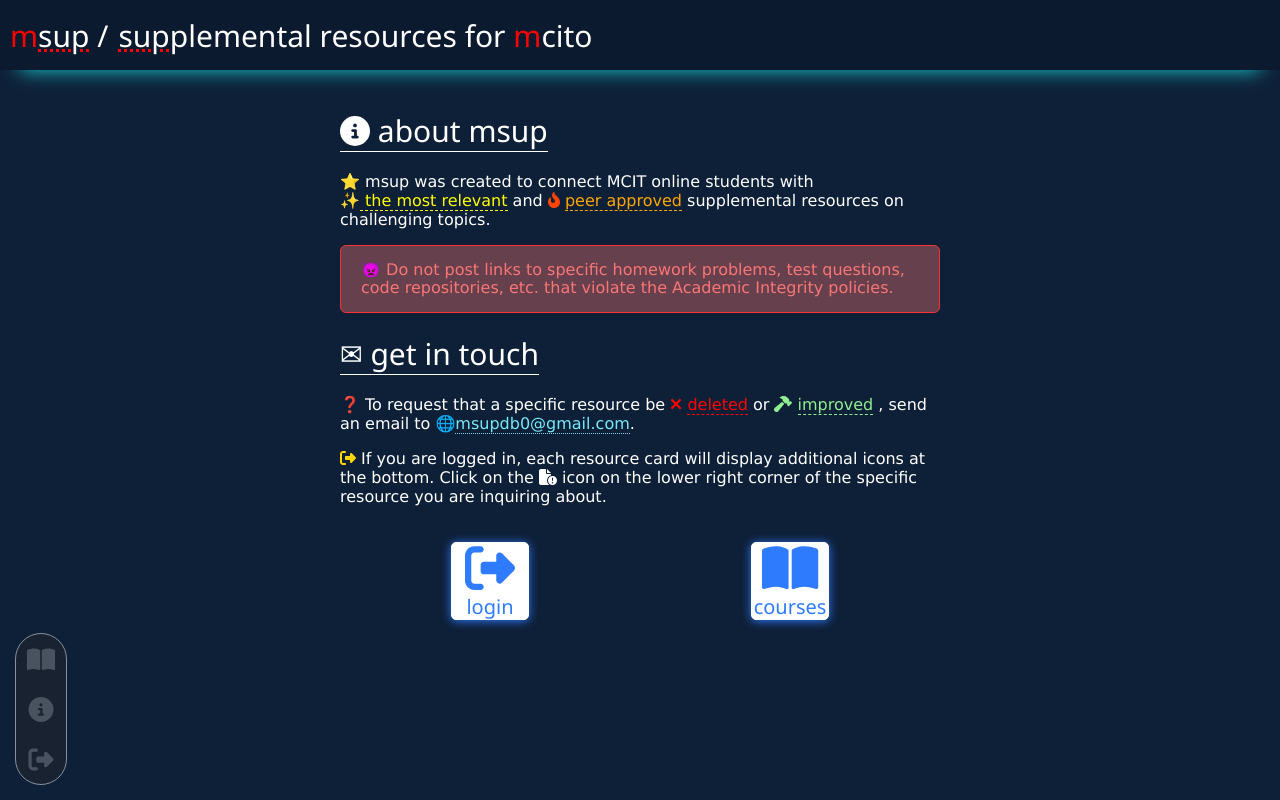
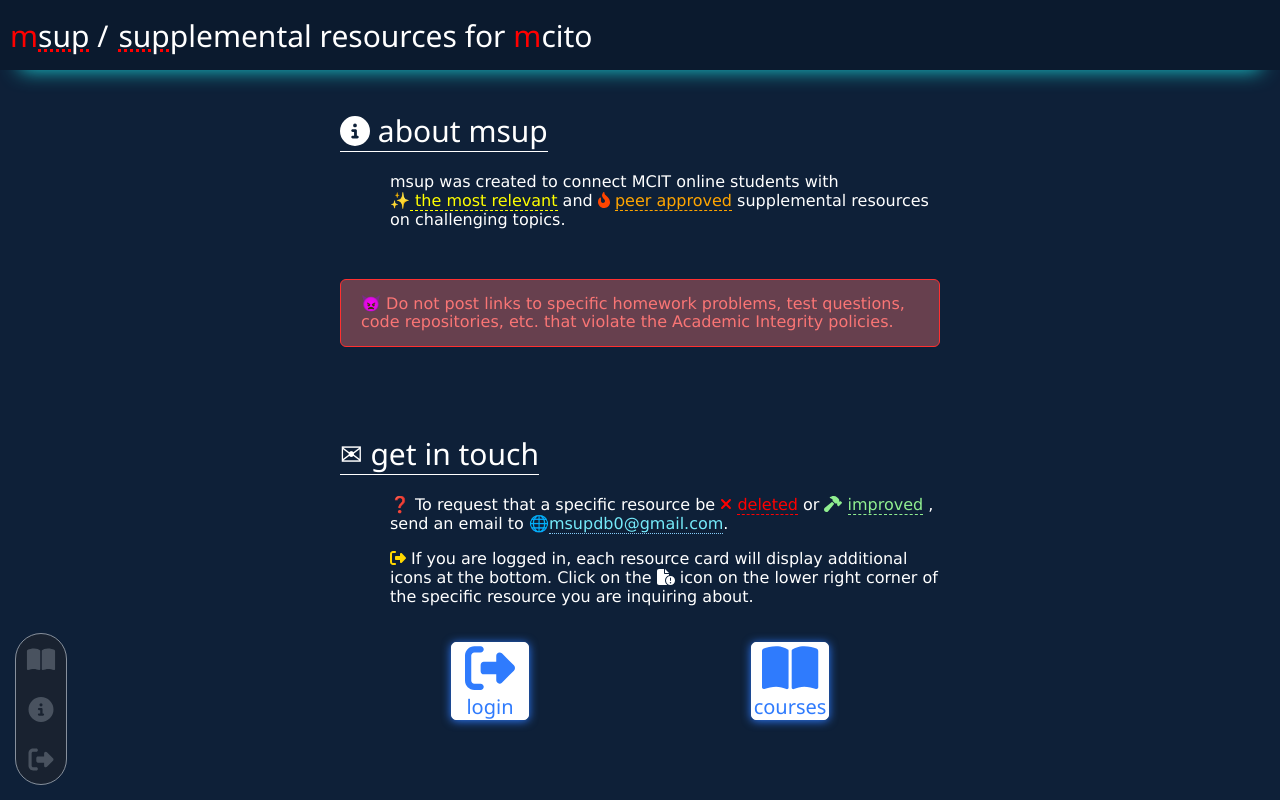
Before and after one commit to smx0/msup, a React (Vite) app: page /about in a window 1280 px wide. Built offline with nearby package versions, Linux system fonts and the light colour scheme; no server answers.

Commit message:
fade about text

```diff
--- a/src/App.css
+++ b/src/App.css
@@ -138,20 +138,27 @@ body {
   width: fit-content;
 }
 
+.aboutText-content {
+  margin-left: 50px;
+  animation: .8s linear 0s 1 fadein;
+}
+
+.aboutText-spacer {
+  height: 50px;
+}
 .warn {
+  animation: .8s linear 0s 1 fadein;
   color: rgb(250, 117, 117);
-  -moz-border-radius: 6px;
-  -webkit-border-radius: 6px;
-  background-color: #58caff;
+  /* -moz-border-radius: 6px; */
+  /* -webkit-border-radius: 6px; */
+  /* background-color: #58caff; */
   background-color: #e76d6d69;
-  /* background-image: url(../Images/icons/Pencil-48.png); */
-  /* background-position: 9px 0px; */
-  /* background-repeat: no-repeat; */
   border: solid 1px #ff3030;
   border-radius: 6px;
   line-height: 18px;
   /* overflow: hidden; */
   padding: 15px 20px;
+  margin-top: 50px;
 }
 
 .about-section {
--- a/src/App.jsx
+++ b/src/App.jsx
@@ -5,11 +5,9 @@ import { Route, Routes } from 'react-router-dom'
 import Home from './components/Home'
 import CoursePage from './components/CoursePage'
 import LoginPage from './components/LoginPage'
-import LoginSuccess from './components/LoginSuccess'
 import FloatBarBL from './components/FloatBarBL'
 import AddResource from './components/AddResource'
 import About from './components/About'
-import ErrorPage from './components/ErrorPage'
 import { Toaster } from 'react-hot-toast'
 import { Flubber } from './contexts/Auth'
 
@@ -29,7 +27,6 @@ export default function App() {
       <FloatBarBL />
       <Toaster />
       <Routes>
-        <Route path='/success' element={<LoginSuccess />} />
         <Route path='/home' element={<Home />} />
         <Route path='/about' element={<About />} />
         <Route path='/login' element={<LoginPage />} />
--- a/src/components/About.jsx
+++ b/src/components/About.jsx
@@ -9,21 +9,20 @@ export default function About() {
     const mostrel = {borderBottom: '1px yellow dashed', color:'yellow'}
     const peerrev = {borderBottom: '1px orange dashed', color:'orange'}
 
-
   return (
     <div>
       <div className='aboutText'>
         <h1><FontAwesomeIcon icon={faInfoCircle} /> about msup</h1>
 
-        <div >
-          <p> ⭐ msup was created to connect MCIT online students with  <br></br> ✨<span style={mostrel} > the most relevant</span> and <FontAwesomeIcon icon={faFireAlt} color='orangered'/> <span style={peerrev}>peer approved</span> supplemental resources on challenging topics. </p>
+        <div className='aboutText-content'>
+          <p> msup was created to connect MCIT online students with  <br></br> ✨<span style={mostrel} > the most relevant</span> and <FontAwesomeIcon icon={faFireAlt} color='orangered'/> <span style={peerrev}>peer approved</span> supplemental resources on challenging topics. </p>
+        </div>
         <p className='warn'> 👿 Do not post links to specific homework problems, test questions, code repositories, etc. that violate the Academic Integrity policies.</p>
-        </div>
 
-
+        <div className='aboutText-spacer'></div>
           <h1>✉ get in touch</h1>
 
-        <div>
+        <div className='aboutText-content'>
           <p>❓ To request that a specific resource be <FontAwesomeIcon icon={faXmark} color='red'/>  <span style={{color:'red', borderBottom: '1px red dashed'}}>deleted</span> or <FontAwesomeIcon icon={faHammer} color='lightgreen' /> <span style={{color:'lightgreen', borderBottom: '1px lightgreen dashed'}}>improved</span> ,
               send an email to 🌐<span className='email' >msupdb0@gmail.com</span>.</p>
           <p><FontAwesomeIcon icon={faRightFromBracket} color='gold' /> If you are logged in, each resource card will display additional icons at the bottom. Click on the <FontAwesomeIcon icon={faFileCircleExclamation} /> icon on the lower right corner of the specific resource you are inquiring about.</p>
--- a/src/components/CourseBar.jsx
+++ b/src/components/CourseBar.jsx
@@ -18,6 +18,8 @@ export default function CourseBar(props) {
     // sent to CourseBar cpns
     const navigate = useNavigate()
 
+
+
     React.useEffect(() => {
         async function getCount() {
             const res = await supabase
@@ -30,6 +32,8 @@ export default function CourseBar(props) {
 
         getCount();
     }, [])
+
+
 
     const resCountOpacity = totalResourceCount > 0 ? {opacity: 1} : {opacity: 0.1}
 
--- a/src/components/Home.jsx
+++ b/src/components/Home.jsx
@@ -158,7 +158,7 @@ export default function Home() {
     return (
     <div>
         <Toaster />
-        <div className='app-body'>
+        <div className='app-body' >
 
             { llama.user &&
             <div className='app-fav'>
@@ -193,7 +193,6 @@ export default function Home() {
                     placeholder='search classes...'
                     value={filterValue}
                     onChange={() => handleChangeSearchBox(event)}/>
-
             </div>
             </div>
 
--- a/src/components/LoginSuccess.jsx
+++ /dev/null
@@ -1,61 +0,0 @@
-import React, { useEffect, useState } from 'react'
-import { Route } from 'react-router-dom'
-import {createClient} from '@supabase/supabase-js'
-import { Auth } from '@supabase/auth-ui-react'
-import { ThemeSupa } from '@supabase/auth-ui-shared'
-
-import { useNavigate  } from 'react-router-dom'
-
-const one = 'https://ivdkbtfxpwfusinunqgn.supabase.co'
-const two = 'eyJhbGciOiJIUzI1NiIsInR5cCI6IkpXVCJ9.eyJpc3MiOiJzdXBhYmFzZSIsInJlZiI6Iml2ZGtidGZ4cHdmdXNpbnVucWduIiwicm9sZSI6ImFub24iLCJpYXQiOjE2Nzc4ODUyOTcsImV4cCI6MTk5MzQ2MTI5N30.yg4TrrSwagWJ9i9s2DB8m4Q-39r8Fi6BQVV9W0-ozjw'
-
-// create a new supabase obj which requires the two above strings (from the notes.md)
-const supabase = createClient(one, two)
-
-
-export default function LoginSuccess() {
-
-    const [user, setUser] = useState({});
-    const navigate = useNavigate();
-
-    useEffect( () => {
-        async function getUserData() {
-            await supabase.auth.getUser()
-                .then( (value) => {
-                    // value.date.user has all info relating to user
-                    //but in case it that info bundle doesn't exist
-                    // the q mark means, if value.data is undefnied, don't try to get the user
-                    // this way, you can avoid getting an undefined error
-                    if (value.data?.user) {
-                        // console.log(value.data.user)
-                        setUser(value.data.user);
-                    }
-                })
-        }
-
-        // now we have to call it
-        // so when the app loads, it'll try to get the user data of the person
-        // currently logged in
-        getUserData()
-    }, [])
-
-    // has to be async b/w we have to use await when we're working w/supabase
-    async function signOutUser() {
-
-        // if we get an error we can store it here
-        const { error } = await supabase.auth.signOut()
-        navigate('/')
-    }
-
-  return (
-    <div>
-        <header>
-
-        </header>
-
-<div className='sectionName'>LoginSuccess...</div>
-        <button onClick={ () => signOutUser()}>sign out</button>
-
-    </div>
-  )
-}
```
Also changed, not shown: src/components/Header.jsx (line endings or trailing spaces).
